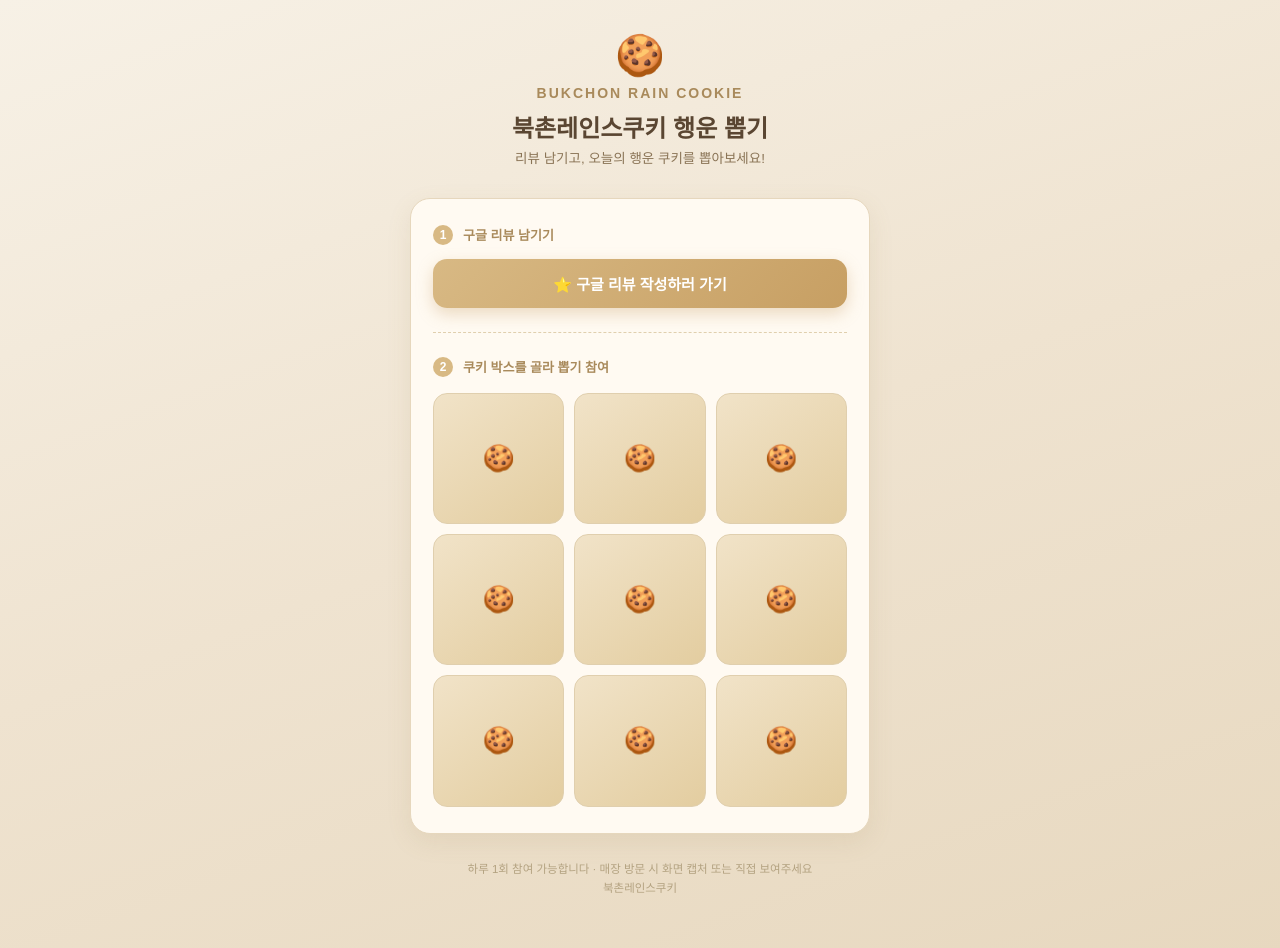
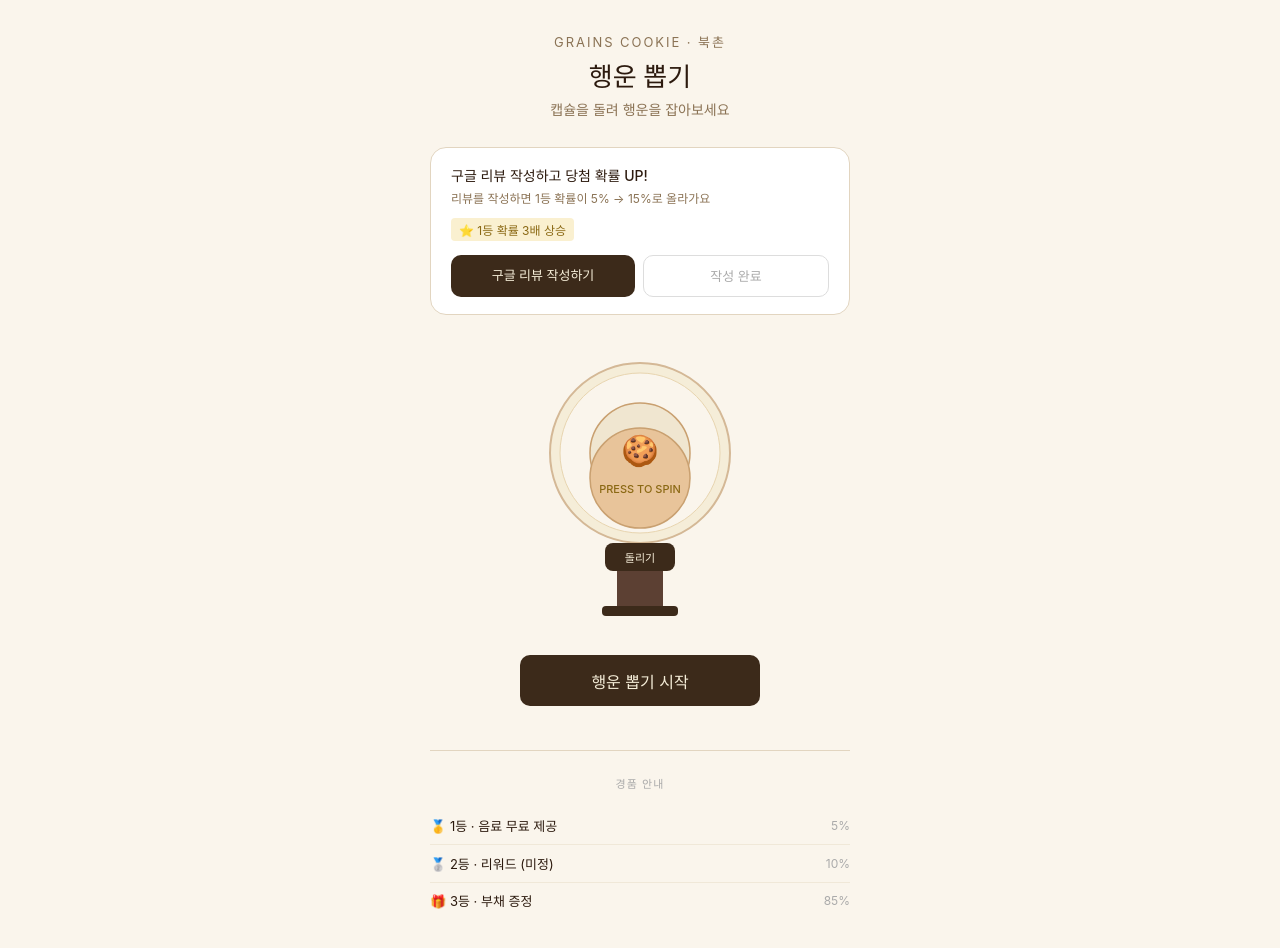
Before and after one commit to jamtingzzz-debug/grains-lucky, a plain HTML site: page index.html in a window 1280 px wide. Drawn offline with Linux system fonts and the light colour scheme.

Commit message:
Replace index.html with updated version

```diff
--- a/index.html
+++ b/index.html
@@ -3,257 +3,178 @@
 <head>
 <meta charset="UTF-8">
 <meta name="viewport" content="width=device-width, initial-scale=1.0">
-<title>북촌레인스쿠키 | 행운 뽑기</title>
+<title>행운 뽑기 · GRAINS COOKIE 북촌</title>
 <style>
-  * { box-sizing: border-box; }
-  body {
-    margin: 0;
-    min-height: 100vh;
-    font-family: "Pretendard", "Apple SD Gothic Neo", "Malgun Gothic", sans-serif;
-    background: linear-gradient(160deg, #f7f1e6 0%, #efe3d0 50%, #e7d8bf 100%);
-    color: #5a4632;
-    display: flex;
-    justify-content: center;
-    padding: 32px 16px 60px;
-  }
-  .wrap {
-    width: 100%;
-    max-width: 460px;
-  }
-  .header {
-    text-align: center;
-    margin-bottom: 28px;
-  }
-  .logo {
-    font-size: 40px;
-    margin-bottom: 6px;
-  }
-  .brand {
-    font-size: 14px;
-    letter-spacing: 2px;
-    color: #a98a5b;
-    font-weight: 600;
-  }
-  h1 {
-    font-size: 24px;
-    margin: 8px 0 4px;
-    color: #5a4632;
-  }
-  .desc {
-    font-size: 13.5px;
-    color: #8a7456;
-    line-height: 1.6;
-  }
-  .card-panel {
-    background: #fffaf2;
-    border: 1px solid #e6d7bd;
-    border-radius: 20px;
-    padding: 26px 22px;
-    box-shadow: 0 8px 24px rgba(160, 130, 80, 0.12);
-  }
-  .step {
-    display: flex;
-    align-items: center;
-    gap: 10px;
-    font-size: 13px;
-    color: #a98a5b;
-    font-weight: 700;
-    margin-bottom: 14px;
-  }
-  .step span.num {
-    width: 20px;
-    height: 20px;
-    border-radius: 50%;
-    background: #d8b984;
-    color: #fff;
-    font-size: 12px;
-    display: flex;
-    align-items: center;
-    justify-content: center;
-  }
-  .review-btn {
-    display: block;
-    width: 100%;
-    padding: 14px;
-    border-radius: 14px;
-    border: none;
-    background: linear-gradient(135deg, #d8b984, #c79f63);
-    color: #fff;
-    font-size: 15px;
-    font-weight: 700;
-    text-decoration: none;
-    text-align: center;
-    box-shadow: 0 6px 16px rgba(199, 159, 99, 0.35);
-  }
-  .review-btn:active { transform: scale(0.98); }
-  .divider {
-    margin: 24px 0;
-    border-top: 1px dashed #e0cfae;
-  }
-  .grid {
-    display: grid;
-    grid-template-columns: repeat(3, 1fr);
-    gap: 10px;
-    margin-top: 16px;
-  }
-  .cell {
-    position: relative;
-    aspect-ratio: 1 / 1;
-    border-radius: 14px;
-    background: linear-gradient(145deg, #f1e3c8, #e3cda0);
-    border: 1px solid #e0cfae;
-    display: flex;
-    align-items: center;
-    justify-content: center;
-    font-size: 26px;
-    cursor: pointer;
-    user-select: none;
-    transition: transform 0.15s ease, box-shadow 0.15s ease;
-  }
-  .cell:hover { transform: translateY(-2px); box-shadow: 0 6px 14px rgba(160,130,80,0.2); }
-  .cell.disabled { cursor: default; opacity: 0.45; }
-  .cell.opened {
-    background: #fffaf2;
-    border-color: #d8b984;
-  }
-  .cell .cookie {
-    transition: opacity 0.2s ease;
-  }
-  .locked-msg {
-    text-align: center;
-    font-size: 13px;
-    color: #b08c54;
-    margin-top: 10px;
-    display: none;
-  }
-  .result {
-    margin-top: 22px;
-    text-align: center;
-    display: none;
-  }
-  .result.show { display: block; }
-  .result .badge {
-    display: inline-block;
-    padding: 8px 16px;
-    border-radius: 999px;
-    background: #5a4632;
-    color: #fffaf2;
-    font-size: 13px;
-    font-weight: 700;
-    margin-bottom: 10px;
-  }
-  .result .prize {
-    font-size: 22px;
-    font-weight: 800;
-    color: #a9722e;
-    margin-bottom: 6px;
-  }
-  .result .note {
-    font-size: 12.5px;
-    color: #8a7456;
-    line-height: 1.6;
-  }
-  .footer {
-    text-align: center;
-    margin-top: 26px;
-    font-size: 11.5px;
-    color: #b3a280;
-    line-height: 1.7;
-  }
+  * { box-sizing: border-box; margin: 0; padding: 0; }
+  body { background: #FAF5EC; font-family: -apple-system, BlinkMacSystemFont, 'Segoe UI', sans-serif; min-height: 100vh; display: flex; align-items: flex-start; justify-content: center; padding: 2rem 1rem; }
+  .wrap { max-width: 420px; width: 100%; text-align: center; }
+  .brand { font-size: 13px; color: #8B7355; letter-spacing: 0.15em; margin-bottom: 0.3rem; }
+  .title { font-size: 26px; font-weight: 500; color: #2C1A0E; margin-bottom: 0.3rem; font-family: Georgia, serif; }
+  .subtitle { font-size: 14px; color: #8B7355; margin-bottom: 1.75rem; }
+
+  .review-box { background: #fff; border: 0.5px solid #E2D5C0; border-radius: 16px; padding: 1.1rem 1.25rem; margin-bottom: 1.75rem; text-align: left; }
+  .review-box-title { font-size: 14px; font-weight: 500; color: #2C1A0E; margin-bottom: 0.25rem; }
+  .review-box-desc { font-size: 12px; color: #8B7355; margin-bottom: 0.75rem; }
+  .review-boost { font-size: 12px; color: #8B6914; background: #FAF0D0; border-radius: 4px; padding: 3px 8px; display: inline-block; margin-bottom: 0.85rem; }
+  .review-actions { display: flex; gap: 8px; }
+  .btn-review-link { flex: 1; background: #3C2A1A; color: #F5EDD8; border: none; border-radius: 10px; padding: 0.65rem 1rem; font-size: 13px; font-weight: 500; cursor: pointer; text-decoration: none; display: block; text-align: center; }
+  .btn-review-link:hover { background: #2C1A0E; }
+  .btn-review-done { flex: 1; background: transparent; color: #aaa; border: 0.5px solid #ddd; border-radius: 10px; padding: 0.65rem 1rem; font-size: 13px; cursor: not-allowed; }
+  .btn-review-done.active { cursor: pointer; color: #8B6914; border-color: #C9A84C; }
+  .btn-review-done.active:hover { background: #FAF0D0; }
+  .review-done-badge { display: none; font-size: 12px; color: #3B6D11; background: #EAF3DE; border-radius: 4px; padding: 4px 10px; margin-top: 0.6rem; }
+  .review-done-badge.show { display: inline-block; }
+
+  .machine-wrap { margin: 0 auto 1.75rem; width: 240px; cursor: pointer; user-select: none; }
+  .machine-wrap:active { transform: scale(0.97); }
+
+  .result-card { display: none; background: #fff; border: 0.5px solid #E2D5C0; border-radius: 16px; padding: 2rem 1.5rem; margin: 0 auto 1.5rem; max-width: 320px; }
+  .result-card.show { display: block; animation: resultIn 0.4s ease; }
+  .result-emoji { font-size: 52px; display: block; margin-bottom: 0.75rem; }
+  .result-rank { font-size: 13px; color: #8B7355; margin-bottom: 0.4rem; letter-spacing: 0.08em; }
+  .result-prize { font-size: 22px; font-weight: 500; color: #2C1A0E; margin-bottom: 0.5rem; }
+  .result-desc { font-size: 13px; color: #8B7355; }
+  .first { border: 2px solid #C9A84C; }
+  .second { border: 2px solid #A8A8A8; }
+
+  .btn-spin { background: #3C2A1A; color: #F5EDD8; border: none; border-radius: 10px; padding: 0.85rem 2rem; font-size: 16px; font-weight: 500; cursor: pointer; width: 100%; max-width: 240px; margin-bottom: 0.75rem; }
+  .btn-spin:hover { background: #2C1A0E; }
+  .btn-spin:disabled { opacity: 0.4; cursor: not-allowed; }
+  .btn-reset { background: transparent; color: #8B7355; border: 0.5px solid #D4C4A8; border-radius: 10px; padding: 0.65rem 2rem; font-size: 14px; cursor: pointer; width: 100%; max-width: 240px; display: none; }
+  .btn-reset.show { display: block; margin: 0 auto; }
+
+  .prizes-info { margin-top: 2rem; border-top: 0.5px solid #E2D5C0; padding-top: 1.5rem; }
+  .prizes-info-title { font-size: 11px; color: #aaa; letter-spacing: 0.1em; margin-bottom: 1rem; text-transform: uppercase; }
+  .prize-row { display: flex; align-items: center; justify-content: space-between; padding: 0.55rem 0; border-bottom: 0.5px solid #F0E8D8; }
+  .prize-row:last-child { border-bottom: none; }
+  .prize-label { font-size: 13px; color: #2C1A0E; }
+  .prize-prob { font-size: 12px; color: #aaa; }
+  .prize-prob.boosted { color: #8B6914; font-weight: 500; }
+
+  @keyframes shake { 0%,100%{transform:rotate(0)} 20%{transform:rotate(-8deg)} 40%{transform:rotate(8deg)} 60%{transform:rotate(-5deg)} 80%{transform:rotate(5deg)} }
+  @keyframes resultIn { 0%{transform:scale(0.85);opacity:0} 100%{transform:scale(1);opacity:1} }
+  .shake { animation: shake 0.55s ease; }
 </style>
 </head>
 <body>
 <div class="wrap">
-  <div class="header">
-    <div class="logo">🍪</div>
-    <div class="brand">BUKCHON RAIN COOKIE</div>
-    <h1>북촌레인스쿠키 행운 뽑기</h1>
-    <div class="desc">리뷰 남기고, 오늘의 행운 쿠키를 뽑아보세요!</div>
+  <p class="brand">GRAINS COOKIE · 북촌</p>
+  <h1 class="title">행운 뽑기</h1>
+  <p class="subtitle">캡슐을 돌려 행운을 잡아보세요</p>
+
+  <div class="review-box">
+    <p class="review-box-title">구글 리뷰 작성하고 당첨 확률 UP!</p>
+    <p class="review-box-desc">리뷰를 작성하면 1등 확률이 5% → 15%로 올라가요</p>
+    <span class="review-boost">⭐ 1등 확률 3배 상승</span>
+    <div class="review-actions">
+      <a class="btn-review-link" href="https://g.page/r/CY1AVLi5ondnEBM/review" target="_blank" onclick="onReviewLinkClick()">구글 리뷰 작성하기</a>
+      <button class="btn-review-done" id="btnReviewDone" onclick="onReviewDone()" disabled>작성 완료</button>
+    </div>
+    <span class="review-done-badge" id="reviewDoneBadge">✓ 확률 상승 적용됨</span>
   </div>
 
-  <div class="card-panel">
-    <div class="step"><span class="num">1</span> 구글 리뷰 남기기</div>
-    <a id="reviewBtn" class="review-btn" href="https://g.page/r/CY1AVLi5ondnEBM/review" target="_blank" rel="noopener">⭐ 구글 리뷰 작성하러 가기</a>
-
-    <div class="divider"></div>
-
-    <div class="step"><span class="num">2</span> 쿠키 박스를 골라 뽑기 참여</div>
-    <div class="grid" id="grid"></div>
-    <div class="locked-msg" id="lockedMsg">오늘은 이미 뽑기에 참여하셨어요. 내일 다시 도전해 주세요 🍪</div>
-
-    <div class="result" id="result">
-      <div class="badge">당첨 결과</div>
-      <div class="prize" id="prizeText"></div>
-      <div class="note">매장 직원에게 화면을 보여주시면 혜택을 받을 수 있어요.</div>
-    </div>
+  <div class="machine-wrap" id="machine" onclick="spin()">
+    <svg width="240" height="280" viewBox="0 0 240 280" xmlns="http://www.w3.org/2000/svg">
+      <rect x="30" y="20" width="180" height="180" rx="90" fill="#F5EDD8" stroke="#D4B896" stroke-width="2"/>
+      <rect x="40" y="30" width="160" height="160" rx="80" fill="#FAF5EC" stroke="#E8D5B0" stroke-width="1"/>
+      <circle cx="120" cy="110" r="50" fill="#F0E6D0" stroke="#C9A070" stroke-width="1.5"/>
+      <ellipse cx="120" cy="135" rx="50" ry="15" fill="#D4956A" opacity="0.25"/>
+      <circle cx="120" cy="135" r="50" fill="#E8C49A" stroke="#C9A070" stroke-width="1.5"/>
+      <text x="120" y="118" text-anchor="middle" font-size="30">🍪</text>
+      <text x="120" y="150" text-anchor="middle" font-size="11" fill="#8B6914" font-weight="500">PRESS TO SPIN</text>
+      <rect x="85" y="200" width="70" height="28" rx="8" fill="#3C2A1A"/>
+      <text x="120" y="219" text-anchor="middle" font-size="11" fill="#F5EDD8" font-weight="500">돌리기</text>
+      <rect x="97" y="228" width="46" height="36" fill="#5C4033"/>
+      <rect x="82" y="263" width="76" height="10" rx="4" fill="#3C2A1A"/>
+    </svg>
   </div>
 
-  <div class="footer">
-    하루 1회 참여 가능합니다 · 매장 방문 시 화면 캡처 또는 직접 보여주세요<br>
-    북촌레인스쿠키
+  <div class="result-card" id="resultCard">
+    <span class="result-emoji" id="resultEmoji"></span>
+    <p class="result-rank" id="resultRank"></p>
+    <p class="result-prize" id="resultPrize"></p>
+    <p class="result-desc" id="resultDesc"></p>
+  </div>
+
+  <button class="btn-spin" id="spinBtn" onclick="spin()">행운 뽑기 시작</button>
+  <button class="btn-reset" id="resetBtn" onclick="reset()">다시 뽑기</button>
+
+  <div class="prizes-info">
+    <p class="prizes-info-title">경품 안내</p>
+    <div class="prize-row">
+      <span class="prize-label">🥇 1등 · 음료 무료 제공</span>
+      <span class="prize-prob" id="prob1">5%</span>
+    </div>
+    <div class="prize-row">
+      <span class="prize-label">🥈 2등 · 리워드 (미정)</span>
+      <span class="prize-prob" id="prob2">10%</span>
+    </div>
+    <div class="prize-row">
+      <span class="prize-label">🎁 3등 · 부채 증정</span>
+      <span class="prize-prob" id="prob3">85%</span>
+    </div>
   </div>
 </div>
 
 <script>
-  const PRIZES = [
-    "쿠키 1개 무료",
-    "전 메뉴 10% 할인",
-    "아메리카노 무료",
-    "쿠키 2개 무료",
-    "다음 기회에 😢",
-    "음료 사이즈업",
-    "쿠키 1개 무료",
-    "다음 기회에 😢",
-    "전 메뉴 15% 할인"
-  ];
+let reviewClicked = false, reviewDone = false, spinning = false, done = false;
 
-  const STORAGE_KEY = "grainsLuckyLastPlay";
+function onReviewLinkClick() {
+  reviewClicked = true;
+  const btn = document.getElementById('btnReviewDone');
+  btn.classList.add('active');
+  btn.disabled = false;
+}
 
-  function todayStr() {
-    const d = new Date();
-    return d.getFullYear() + "-" + (d.getMonth() + 1) + "-" + d.getDate();
-  }
+function onReviewDone() {
+  if (!reviewClicked) return;
+  reviewDone = true;
+  document.getElementById('reviewDoneBadge').classList.add('show');
+  document.getElementById('btnReviewDone').textContent = '✓ 완료';
+  document.getElementById('btnReviewDone').disabled = true;
+  document.getElementById('prob1').textContent = '15%';
+  document.getElementById('prob1').classList.add('boosted');
+  document.getElementById('prob3').textContent = '75%';
+}
 
-  function shuffle(arr) {
-    const a = arr.slice();
-    for (let i = a.length - 1; i > 0; i--) {
-      const j = Math.floor(Math.random() * (i + 1));
-      [a[i], a[j]] = [a[j], a[i]];
-    }
-    return a;
-  }
+const prizes = [
+  { rank: '1등 당첨 🎉', prize: '음료 무료 제공', desc: '매장 직원에게 이 화면을 보여주세요', emoji: '🥇', cls: 'first' },
+  { rank: '2등 당첨', prize: '리워드 증정', desc: '매장 직원에게 이 화면을 보여주세요', emoji: '🥈', cls: 'second' },
+  { rank: '3등 당첨', prize: '부채 증정', desc: '북촌 한정 기념 부채입니다. 매장에서 수령해주세요', emoji: '🎁', cls: 'third' }
+];
 
-  const grid = document.getElementById("grid");
-  const lockedMsg = document.getElementById("lockedMsg");
-  const result = document.getElementById("result");
-  const prizeText = document.getElementById("prizeText");
+function spin() {
+  if (spinning || done) return;
+  spinning = true;
+  document.getElementById('spinBtn').disabled = true;
+  const machine = document.getElementById('machine');
+  machine.classList.add('shake');
+  setTimeout(() => machine.classList.remove('shake'), 550);
+  setTimeout(() => {
+    const r = Math.random();
+    const [p1, p2] = reviewDone ? [0.15, 0.25] : [0.05, 0.15];
+    const prize = r < p1 ? prizes[0] : r < p2 ? prizes[1] : prizes[2];
+    document.getElementById('resultEmoji').textContent = prize.emoji;
+    document.getElementById('resultRank').textContent = prize.rank;
+    document.getElementById('resultPrize').textContent = prize.prize;
+    document.getElementById('resultDesc').textContent = prize.desc;
+    const card = document.getElementById('resultCard');
+    card.className = 'result-card show ' + prize.cls;
+    machine.style.display = 'none';
+    document.getElementById('spinBtn').style.display = 'none';
+    document.getElementById('resetBtn').classList.add('show');
+    spinning = false; done = true;
+  }, 900);
+}
 
-  const alreadyPlayed = localStorage.getItem(STORAGE_KEY) === todayStr();
-  const order = shuffle(PRIZES);
-  let played = alreadyPlayed;
-
-  order.forEach((prize) => {
-    const cell = document.createElement("div");
-    cell.className = "cell" + (played ? " disabled" : "");
-    cell.innerHTML = '<span class="cookie">🍪</span>';
-    cell.addEventListener("click", () => {
-      if (played) return;
-      played = true;
-      localStorage.setItem(STORAGE_KEY, todayStr());
-
-      document.querySelectorAll(".cell").forEach((c) => c.classList.add("disabled"));
-      cell.classList.add("opened");
-      cell.innerHTML = '<span class="cookie">🎉</span>';
-
-      prizeText.textContent = prize;
-      result.classList.add("show");
-    });
-    grid.appendChild(cell);
-  });
-
-  if (alreadyPlayed) {
-    lockedMsg.style.display = "block";
-  }
+function reset() {
+  done = false;
+  document.getElementById('resultCard').className = 'result-card';
+  document.getElementById('machine').style.display = 'block';
+  document.getElementById('spinBtn').style.display = 'block';
+  document.getElementById('spinBtn').disabled = false;
+  document.getElementById('resetBtn').classList.remove('show');
+}
 </script>
 </body>
 </html>
```
